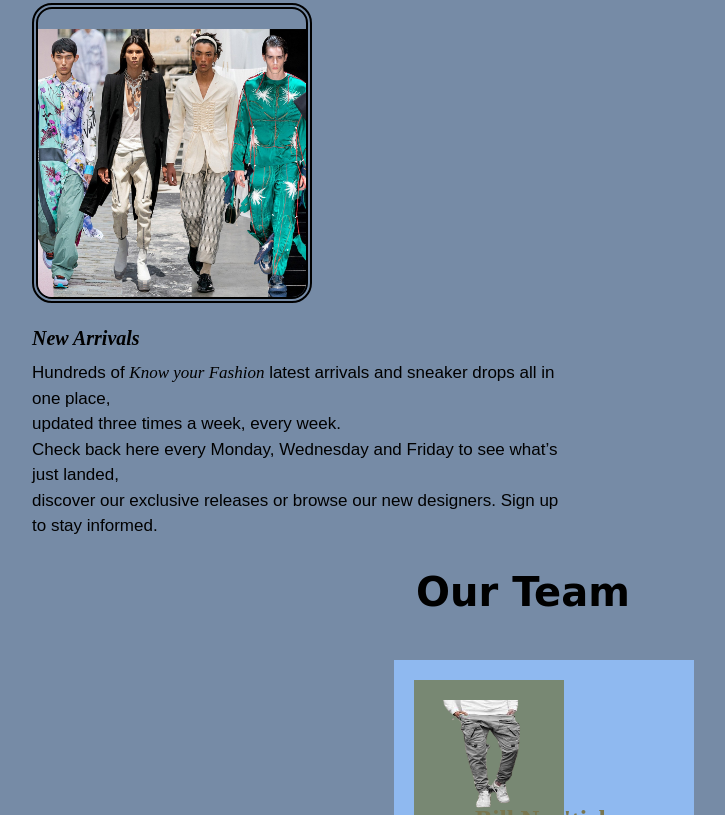
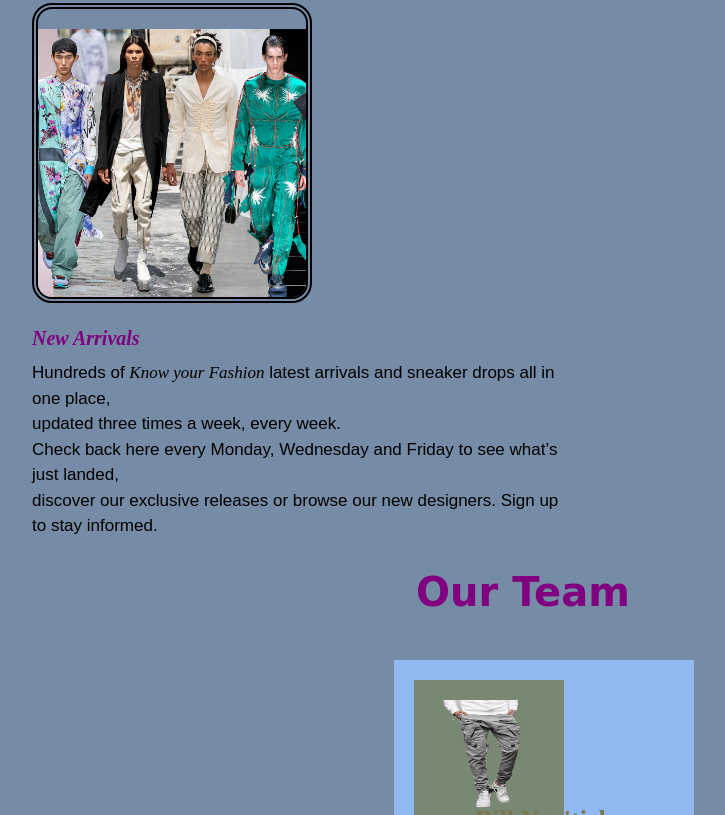
Before and after one commit to billngetich/KnowYourFashion-group-project, a plain HTML site: page index.html in a window 1280 px wide. Shown: the part 516-1331 px from the top of the page, without its empty margins (96-821 px from the left). Drawn offline with Linux system fonts and the light colour scheme.

Commit message:
color change

```diff
--- a/index.css
+++ b/index.css
@@ -161,6 +161,7 @@ body{
     margin-bottom: 10px;
     text-align:left;
     padding-left: 40%;
+    color: purple;
 
 }
 
@@ -219,6 +220,7 @@ margin-top: 40px;
     font-style: italic;
     font-size: 20px;
     font-weight: 20px;
+    color: purple;
 }
 
 .another p{
```
